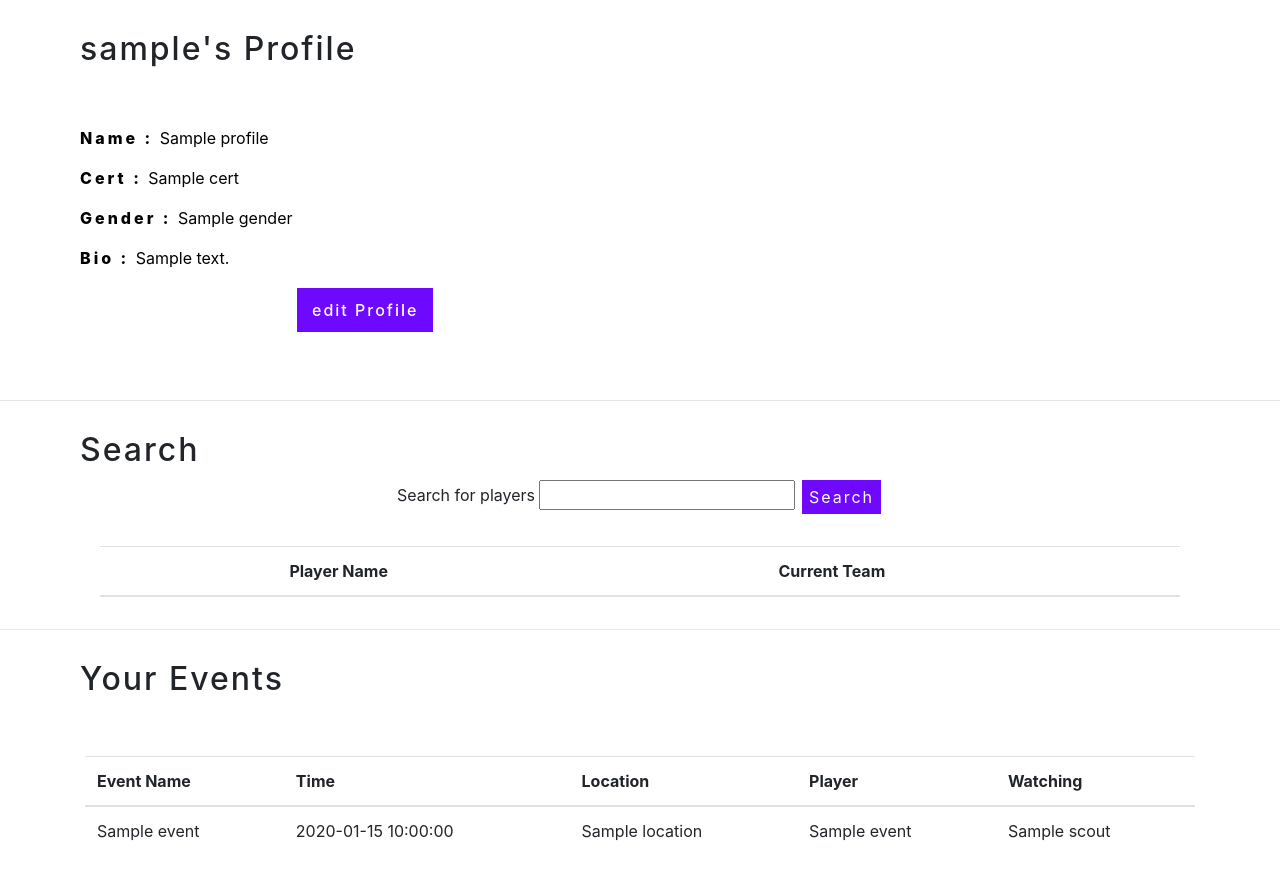
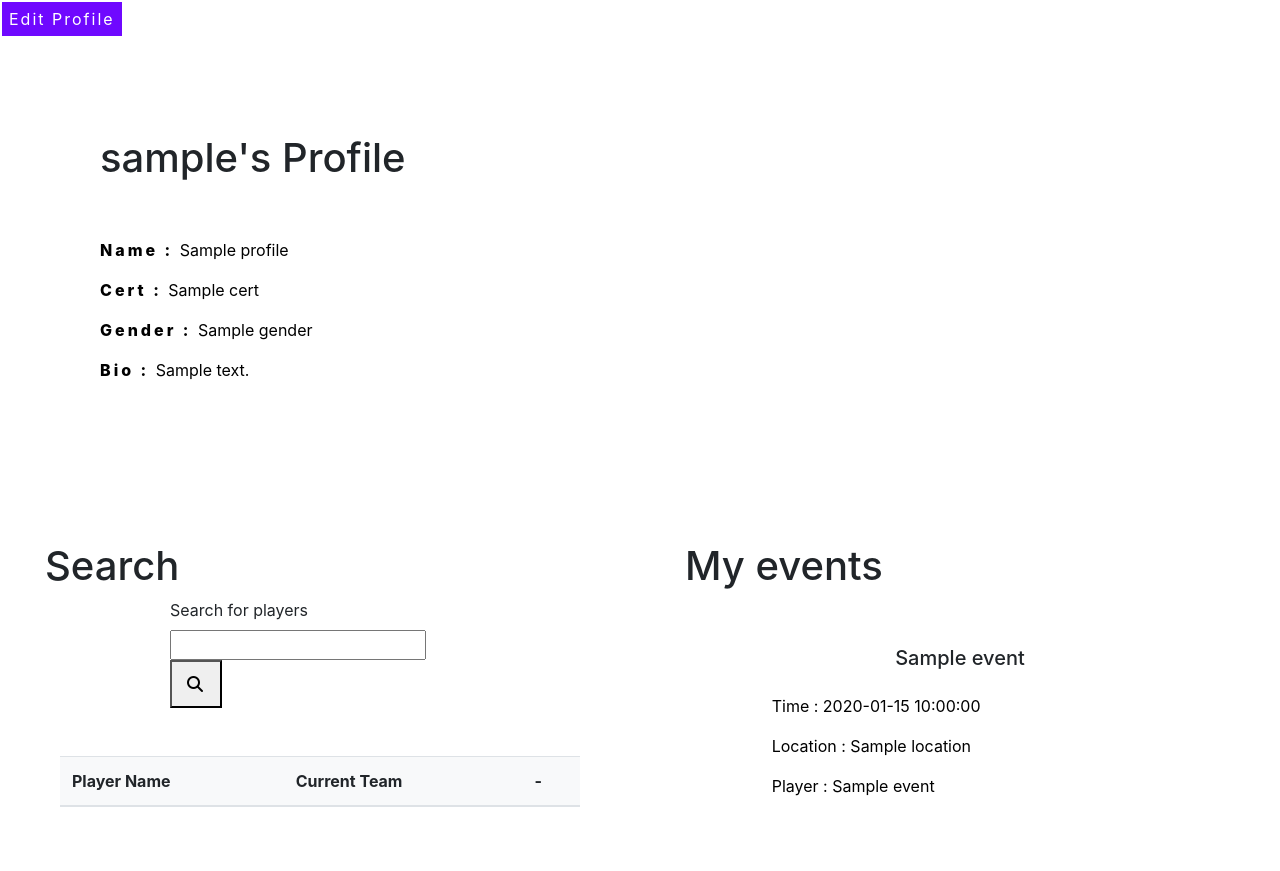
Before and after one commit to Code-Institute-Submissions/robertc181-player-link-, a Flask app: a page that uses templates/profile.html in a window 1280 px wide. Shown: the part 56-927 px from the top of the page. After the commit the page ends 863 px from the top, so only its background shows below. Run offline with Flask 2, Linux system fonts and the light colour scheme; a database or web service that is not in the repository returns one stand-in record (values such as "Sample title"); lists and menus that the app fills with data are empty; some libraries are stand-ins or nearby versions.

Commit message:
Fix to html in profile.html

```diff
--- a/templates/profile.html
+++ b/templates/profile.html
@@ -1,143 +1,118 @@
 {% extends "base.html" %}
 {% block content %}
 {% if profile.user_type == "player" %}
-<div class="container-fluid headingtop">
-    <div class="row">
-        <div class="col">
-            <h2 class="title">{{ profile.user }}'s Profile</h2>
+<button class="bluebtn button buttonsm editbtn">
+    <a href="{{ url_for('edit_profile', profile_id=profile._id) }}">Edit Profile</a>
+</button>
+<div class="container pt-5">
+    <div class="col mx-auto pt-5 headtop">
+        <h1>
+            {{ profile.user }}'s Profile
+        </h1>
     </div>
-    </div>
-</div>
-<div class="container-fluid profileentry">
-    <div class="row">
-        <div class="col leftside">
+    <div class="col pt-5">
         <p><span class="bold">Name : </span> {{ profile.name }}</p>
         <p><span class="bold">Date of birth : </span> {{ profile.DOB }}</p>
         <p><span class="bold">Gender : </span> {{ profile.gender }}</p>
         <p><span class="bold">Current Team : </span> {{ profile.current_team }}</p>
         <p><span class="bold">Bio : </span> {{ profile.bio }}</p>
-
-            <div class="col">
-                <button class="bluebtn button right"><a
-                        href="{{ url_for('edit_profile', profile_id=profile._id) }}">edit
-                        Profile</a></button>
     </div>
-
+</div>
+<div class="container mx-auto">
+    <div class="row">
+        <div class="col-sm-12 text-center mt-3 ">
+            <h2 class="logo-font"> {{ profile.user }}'s Events</h2>
         </div>
     </div>
 </div>
 
-<hr>
-
-<div class="container-fluid headingtop">
+<div class="container centerbtn pt-3">
     <div class="row">
-        <div class="col">
-            <h2 class="title">Events</h2>
+        <div class="col-sm-12">
+            <div class="col ">
+                <button class="bluebtn button "><a href="{{ url_for('create_event',  profile_id=profile._id) }}">Create
+                        Event</a></button>
             </div>
         </div>
     </div>
-
+</div>
 <div class="container">
     <div class="row">
-        <div class="col">
-            <div class="col center bottom">
-                <button class="bluebtn button "><a href="{{ url_for('create_event',  profile_id=profile._id) }}">Create
-                        Event</a></button>
+        {% for event in events %}
+        <div class="col-sm-12 col-md-12 col-lg-4">
+            <div class="box">
+                <div class="col-sm-12 mx-auto text-center pb-3">
+                    <h5>{{ event["name"] }}</h5>
                 </div>
-            <table class="table">
-                <thead>
-                    <tr>
-                        <th scope="col">Event Name</th>
-                        <th scope="col">Time</th>
-                        <th scope="col">Location</th>
-                        <th scope="col">Player</th>
-                        <th scope="col">Watchers</th>
-                        <th scope="col"></th>
-                    </tr>
-                </thead>
-                <tbody>
-                    {% for event in events %}
-                    <tr>
-                        <td>{{ event["name"] }}</td>
-                        <td>{{ event["time"] }}</td>
-                        <td>{{ event["location"] }}</td>
-                        <td>{{ event["player"] }}</td>
-                        <td>{{ event["scout"] }}</td>
-                        <td>
-                            <button class="bluebtn buttonsm "><a
-                                    href="{{ url_for('edit_event', event_id=event._id) }}">Edit</a></button>
-                            <button class="bluebtn buttonsm " data-toggle="modal" data-target="#event_modal_{{event._id}}">Delete</button>
-
-                        </td>
-                    </tr>
+                <p>Time : <span class="grey">{{ event["time"] }}</span></p>
+                <p>Location : <span class="grey">{{ event["location"] }}</span></p>
+                {% if event["scout"] %}
+                <p>Scout Watching : <span class="grey">{{ event["scout"] }}</span></p>
+                {% else %}
+                <div class="col-sm-12 mx-auto">
+                    <p class="text-danger"> No Scouts Watching</p>
+                </div>
+                {% endif %}
+                <small class="ml-3">
+                    <a class="text-dark" href="{{ url_for('edit_event', event_id=event._id) }}">Edit</a> |
+                    <a class="text-danger" data-toggle="modal" data-target="#event_modal_{{event._id}}">Delete</a>
+                </small>
+            </div>
+        </div>
         {% endfor %}
-                </tbody>
-            </table>
-        </div>
     </div>
 </div>
 {% else %}
-<div class="container-fluid headingtop">
-    <div class="row">
-        <div class="col">
-            <h2 class="title">{{ profile.user }}'s Profile</h2>
+<button class="bluebtn button buttonsm editbtn">
+    <a href="{{ url_for('edit_profile', profile_id=profile._id) }}">Edit Profile</a>
+</button>
+<div class="container pt-5">
+    <div class="col mx-auto pt-5 headtop">
+        <h1>
+            {{ profile.user }}'s Profile
+        </h1>
     </div>
-    </div>
-</div>
-
-<div class="container-fluid profileentry">
-    <div class="row">
-        <div class="col leftside">
+    <div class="col pt-5">
         <p><span class="bold">Name : </span> {{ profile.name }}</p>
         <p><span class="bold">Cert : </span> {{ profile.cert }}</p>
         <p><span class="bold">Gender : </span> {{ profile.gender }}</p>
         <p><span class="bold">Bio : </span> {{ profile.bio }}</p>
-
-            <div class="col">
-                <button class="bluebtn button right"><a
-                        href="{{ url_for('edit_profile', profile_id=profile._id) }}">edit
-                        Profile</a></button>
-            </div>
-
     </div>
 </div>
-</div>
-
-<hr>
-
-
-<div class="container-fluid headingtop">
-    <div class="row">
-        <div class="col">
-            <h2 class="title">Search</h2>
+<div class="container-fluid pt-5">
+    <div class="row pt-5">
+        <div class="col bottomboxl pt-5">
+            <div class="col-sm-12">
+                <div class="col logo-font">
+                    <h1>
+                        Search
+                    </h1>
                 </div>
             </div>
-</div>
-
-<div class="container">
-    <div class="row">
-        <div class="col center">
-            <form action="{{ url_for('read_profile', username=profile.user, user_type=profile.user_type)  }}"
-                method="POST">
+            <div class="col mx-auto">
+                <div class="col ">
+                    <form class="example"
+                        action="{{ url_for('read_profile', username=profile.user, user_type=profile.user_type)  }}"
+                        style="margin:auto;max-width:300px" method="POST">
                         <label for="query">Search for players</label>
                         <input type="text" name="query" id="query">
-                <button class="bluebtn buttonsm">Search</button>
+                        <button class="button1 button"><i class="fa fa-search"></i></button>
                     </form>
-            <div class="col top">
-                <table class="table">
+                    <div class="col pt-5">
+                        <table class="table bg-light">
                             <thead>
                                 <tr>
-                            <th scope="col">Player Name</th>
+                                    <th scope="col mx-auto">Player Name</th>
                                     <th scope="col">Current Team</th>
-                            <th scope="col"></th>
+                                    <th scope="col">-</th>
                                 </tr>
                             </thead>
                             <tbody>
                                 {% for player in players %}
                                 <tr>
-                            <td>{{ player["name"] }}</td>
-                            <td>{{ player["current_team"] }}</td>
-                            <td><button class="bluebtn button"><a
+                                    <td class="tableinfo">{{ player["name"] }}</td>
+                                    <td class="tableinfo">{{ player["current_team"] }}</td>
+                                    <td><button class="bluebtn button buttonsm"><a
                                                 href="{{ url_for('player_profile', player_name=player.name)}}">View</a></button>
                                     </td>
                                 </tr>
@@ -149,52 +124,42 @@
                 </div>
             </div>
         </div>
+        <div class="col bottomboxr pt-5 ">
+            <div class="col-sm-12">
+                <div class="col logo-font">
+                    <h1>
+                        My events
+                    </h1>
+                </div>
+            </div>
 
-<hr>
-
-<div class="container-fluid headingtop">
+            <div class="container pt-5">
                 <div class="row">
-        <div class="col">
-            <h2 class="title">Your Events</h2>
+                    {% for event in events %}
+                    <div class="col-sm-8 mx-auto">
+                        <div class="box">
+                            <div class="col-sm-12 mx-auto text-center pb-3">
+                                <h5>{{ event["name"] }}</h5>
+                            </div>
+                            <p>Time : <span class="grey">{{ event["time"] }}</span></p>
+                            <p>Location : <span class="grey">{{ event["location"] }}</span></p>
+                            <p>Player : <span class="grey">{{ event["playername"] }}</span></p>
+                        </div>
+                    </div>
+                    {% endfor %}
+                </div>
             </div>
         </div>
     </div>
 
-<div class="container scoutevents">
-    <div class="row">
-        <div class="col">
-            <table class="table">
-                <thead>
-                    <tr>
-                        <th scope="col">Event Name</th>
-                        <th scope="col">Time</th>
-                        <th scope="col">Location</th>
-                        <th scope="col">Player</th>
-                        <th scope="col">Watching</th>
-                    </tr>
-                </thead>
-                <tbody>
-                    {% for event in events %}
-                    <tr>
-                        <td>{{ event["name"] }}</td>
-                        <td>{{ event["time"] }}</td>
-                        <td>{{ event["location"] }}</td>
-                        <td>{{ event["playername"] }}</td>
-                        <td>{{ event["scout"] }}</td>
+</div>
 
-
-                    </tr>
-                    {% endfor %}
-                </tbody>
-            </table>
-        </div>
-    </div>
-</div>
 
 {% endif %}
 {% for event in events %}
 <!-- Modal -->
-<div class="modal fade" id="event_modal_{{event._id}}" tabindex="-1" aria-labelledby="exampleModalLabel" aria-hidden="true">
+<div class="modal fade" id="event_modal_{{event._id}}" tabindex="-1" aria-labelledby="exampleModalLabel"
+    aria-hidden="true">
     <div class="modal-dialog">
         <div class="modal-content">
             <div class="modal-header">
@@ -207,9 +172,12 @@
                 Are you sure you want to delete your event {{ event["name"] }} ?
             </div>
             <div class="modal-footer">
-                <button type="button" class="btn btn-secondary" data-dismiss="modal">cancel</button>
-                <button type="button" class="btn btn-primary" ><a
-                    href="{{ url_for('delete_event', event_id=event._id)  }}">Delete</a></button>
+                <button type="button" class="btn btn-secondary" data-dismiss="modal">
+                    cancel
+                <button>
+                <button type="button" class="btn btn-primary">
+                    <a href="{{ url_for('delete_event', event_id=event._id)  }}">Delete </a>
+                </button>
             </div>
         </div>
     </div>
```
Lines whose indentation alone changed are shown as unchanged.
